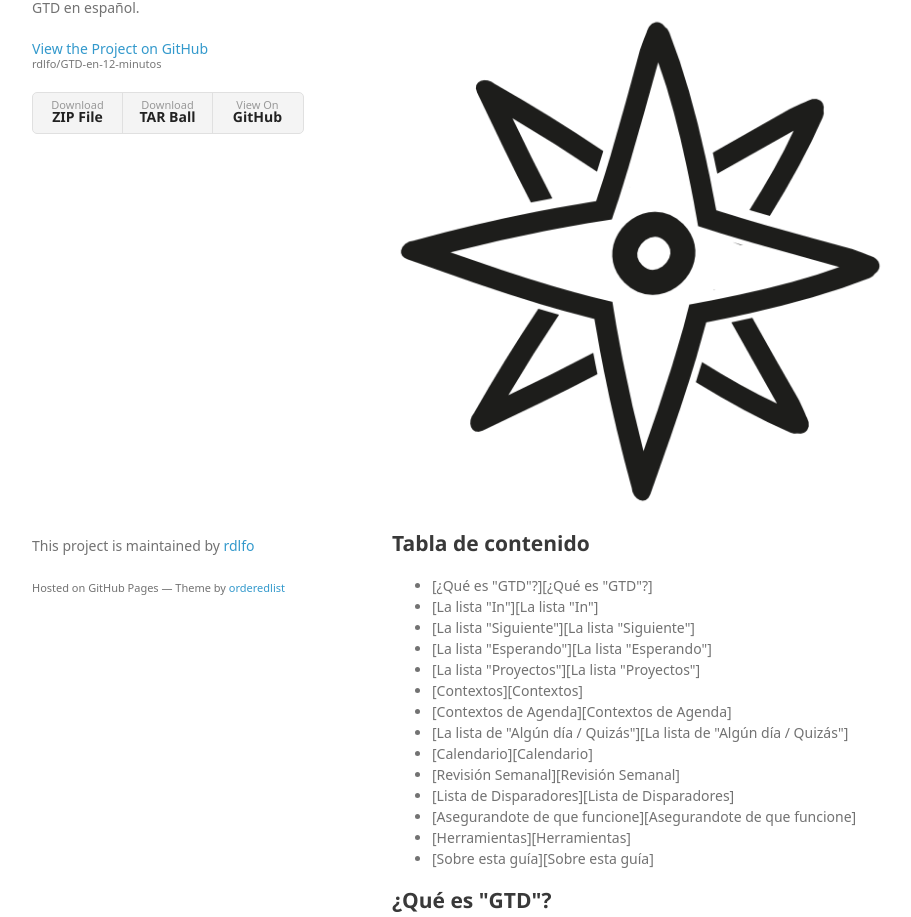
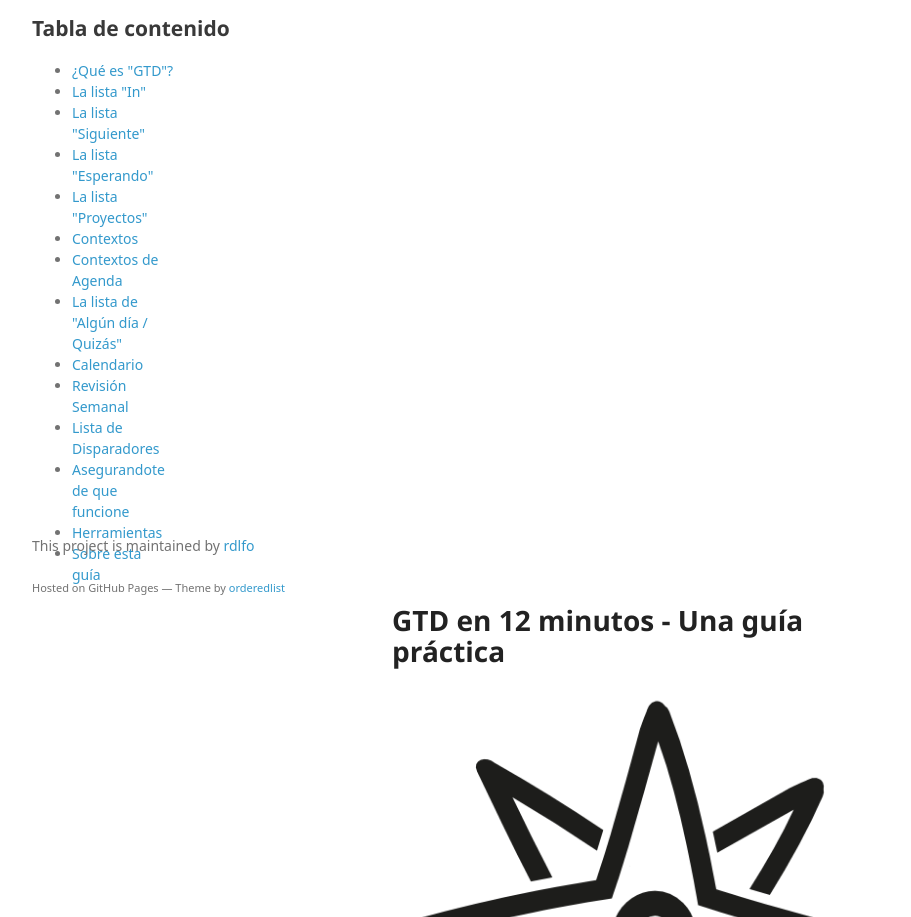
Before and after one commit to rdlfo/GTD-en-12-minutos, a plain HTML site: page index.html in a window 1280 px wide. Shown: the part 133-1050 px from the top of the page, without its empty margins (178-1089 px from the left). Drawn offline with Linux system fonts and the light colour scheme; a web font is replaced by a local one.

Commit message:
Hora de dormir

```diff
--- a/index.html
+++ b/index.html
@@ -15,44 +15,33 @@
   <body>
     <div class="wrapper">
       <header>
-        <h1>GTD en 12 minutos</h1>
-        <p>Guía rápida para comprender el sistema GTD en español.</p>
+              <h1>GTD en 12 minutos</h1>
+              <p>Guía rápida para comprender el sistema GTD en español.</p>
+              <h2>
+              <a id="tabla-de-contenido" class="anchor" href="#tabla-de-contenido" aria-hidden="true"><span class="octicon octicon-link"></span></a>Tabla de contenido</h2>
 
-        <p class="view"><a href="https://github.com/rdlfo/GTD-en-12-minutos">View the Project on GitHub <small>rdlfo/GTD-en-12-minutos</small></a></p>
-
-
-        <ul>
-          <li><a href="https://github.com/rdlfo/GTD-en-12-minutos/zipball/master">Download <strong>ZIP File</strong></a></li>
-          <li><a href="https://github.com/rdlfo/GTD-en-12-minutos/tarball/master">Download <strong>TAR Ball</strong></a></li>
-          <li><a href="https://github.com/rdlfo/GTD-en-12-minutos">View On <strong>GitHub</strong></a></li>
-        </ul>
+              <ul>
+              <li><a href="#qué-es-gtd">¿Qué es "GTD"?</a></li>
+              <li><a href="#la-lista-in">La lista "In"</a></li>
+              <li><a href="#la-lista-siguiente">La lista "Siguiente"</a></li>
+              <li><a href="#la-lista-esperando">La lista "Esperando"</a></li>
+              <li><a href="#la-lista-proyectos">La lista "Proyectos"</a></li>
+              <li><a href="#contextos">Contextos</a></li>
+              <li><a href="#contextos-de-agenda">Contextos de Agenda</a></li>
+              <li><a href="#la-lista-de-algún-día--quizás">La lista de "Algún día / Quizás"</a></li>
+              <li><a href="#calendario">Calendario</a></li>
+              <li><a href="#revisión-semanal">Revisión Semanal</a></li>
+              <li><a href="#lista-de-disparadores">Lista de Disparadores</a></li>
+              <li><a href="#asegurandote-de-que-funcione">Asegurandote de que funcione</a></li>
+              <li><a href="#herramientas">Herramientas</a></li>
+              <li><a href="#sobre-esta-guía">Sobre esta guía</a></li>
+              </ul>
       </header>
       <section>
         <h1>
 <a id="gtd-en-12-minutos---una-guía-práctica" class="anchor" href="#gtd-en-12-minutos---una-gu%C3%ADa-pr%C3%A1ctica" aria-hidden="true"><span class="octicon octicon-link"></span></a>GTD en 12 minutos - Una guía práctica</h1>
 
 <p><img src="images/directions.png" alt="" title="Compass"></p>
-
-<h2>
-<a id="tabla-de-contenido" class="anchor" href="#tabla-de-contenido" aria-hidden="true"><span class="octicon octicon-link"></span></a>Tabla de contenido</h2>
-
-<ul>
-<li>[¿Qué es "GTD"?][¿Qué es "GTD"?]</li>
-<li>[La lista "In"][La lista "In"]</li>
-<li>[La lista "Siguiente"][La lista "Siguiente"]</li>
-<li>[La lista "Esperando"][La lista "Esperando"]</li>
-<li>[La lista "Proyectos"][La lista "Proyectos"]</li>
-<li>[Contextos][Contextos]</li>
-<li>[Contextos de Agenda][Contextos de Agenda]</li>
-<li>[La lista de "Algún día / Quizás"][La lista de "Algún día / Quizás"]</li>
-<li>[Calendario][Calendario]</li>
-<li>[Revisión Semanal][Revisión Semanal]</li>
-<li>[Lista de Disparadores][Lista de Disparadores]</li>
-<li>[Asegurandote de que funcione][Asegurandote de que funcione]</li>
-<li>[Herramientas][Herramientas]</li>
-<li>[Sobre esta guía][Sobre esta guía]</li>
-</ul>
-
 <h2>
 <a id="qué-es-gtd" class="anchor" href="#qu%C3%A9-es-gtd" aria-hidden="true"><span class="octicon octicon-link"></span></a>¿Qué es "GTD"?</h2>
 
--- a/stylesheets/styles.css
+++ b/stylesheets/styles.css
@@ -157,6 +157,7 @@ img {
   max-width:100%;
 }
 
+/*
 header {
   width:270px;
   float:left;
@@ -206,6 +207,7 @@ header ul a:hover {
 header ul a:active {
   background-color:#f0f0f0;
 }
+*/
 
 strong {
   color:#222;
```
